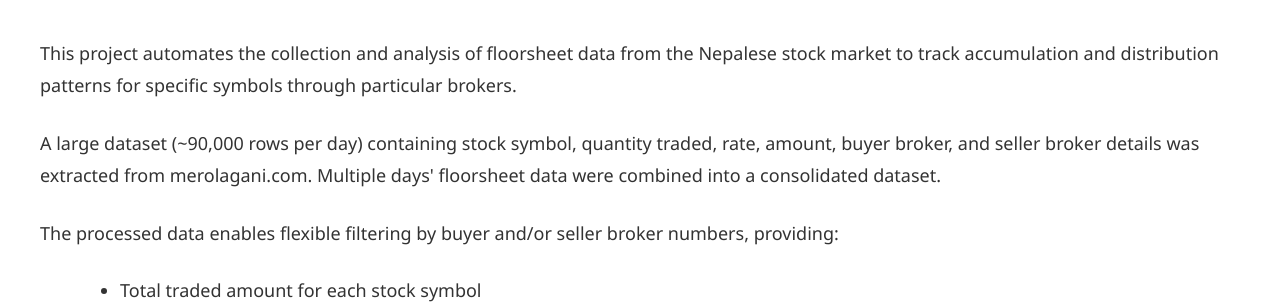
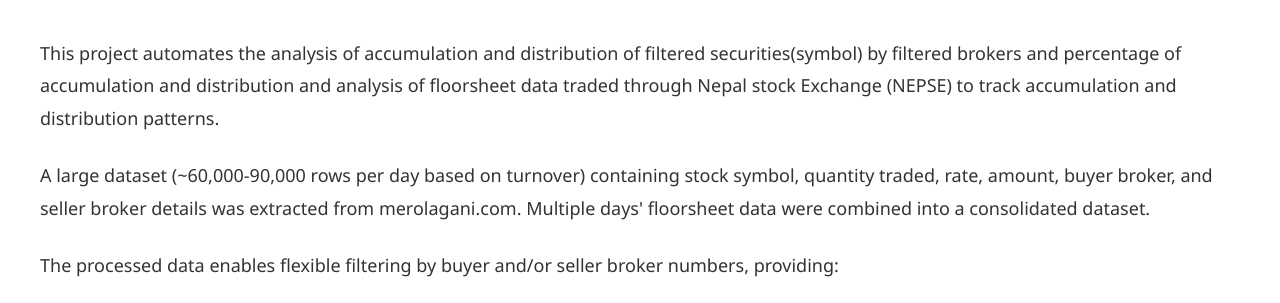
Before and after one commit to Rojin-77/Rojin-Sapkota--Personal-Website, a plain HTML site: page Accumulation-Distn/Accumulation.html in a window 1280 px wide. Shown: the part 462-765 px from the top of the page. Drawn offline with Linux system fonts and the light colour scheme.

Commit message:
Update Accumulation.html

```diff
--- a/Accumulation-Distn/Accumulation.html
+++ b/Accumulation-Distn/Accumulation.html
@@ -115,9 +115,9 @@
 
     <div class="container">
         <h2>Project Overview</h2>
-        <p>This project automates the collection and analysis of floorsheet data from the Nepalese stock market to track accumulation and distribution patterns for specific symbols through particular brokers.</p>
+        <p>This project automates the analysis of accumulation and distribution of filtered securities(symbol) by filtered brokers and percentage of accumulation and distribution and analysis of floorsheet data traded through Nepal stock Exchange (NEPSE) to track accumulation and distribution patterns.</p>
 
-        <p>A large dataset (~90,000 rows per day) containing stock symbol, quantity traded, rate, amount, buyer broker, and seller broker details was extracted from merolagani.com. Multiple days' floorsheet data were combined into a consolidated dataset.</p>
+        <p>A large dataset (~60,000-90,000 rows per day based on turnover) containing stock symbol, quantity traded, rate, amount, buyer broker, and seller broker details was extracted from merolagani.com. Multiple days' floorsheet data were combined into a consolidated dataset.</p>
 
         <p>The processed data enables flexible filtering by buyer and/or seller broker numbers, providing:</p>
         <ul>
```
